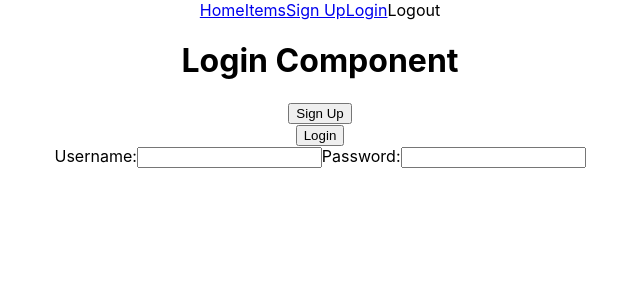
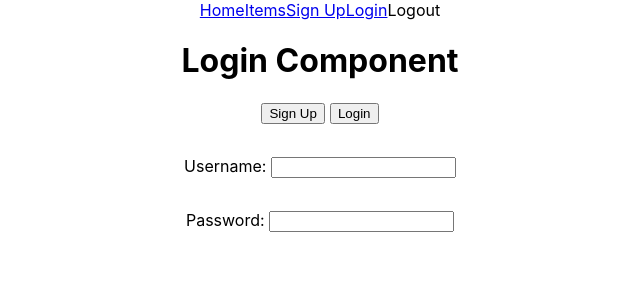
Before and after one commit to Build-Week-African-Marketplace-02/front-end, a React (Create React App) app in the folder african-marketplace/: page /login in a window 1280 px wide. Shown: the top 300 px of the page, without its empty margins (320-960 px from the left). Built offline with nearby package versions, Linux system fonts and the light colour scheme.

Commit message:
Some Styles Added to Login

```diff
--- a/african-marketplace/package.json
+++ b/african-marketplace/package.json
@@ -11,6 +11,7 @@
     "react-dom": "^17.0.2",
     "react-router-dom": "^5.2.0",
     "react-scripts": "4.0.3",
+    "styled-components": "^5.3.1",
     "web-vitals": "^1.0.1",
     "yup": "^0.32.9"
   },
--- a/african-marketplace/src/components/Login.js
+++ b/african-marketplace/src/components/Login.js
@@ -3,6 +3,30 @@ import { Link } from "react-router-dom";
 import axios from "axios";
 import { useHistory } from "react-router";
 import { ValidationError } from "yup";
+import styled from 'styled-components';
+
+const StyledLogin = styled.form`
+
+.login-inputs {
+    display: flex;
+    flex-direction: column;
+  }
+
+  #login-button-group {
+    display: flex;
+    flex-direction: row;
+    justify-content: center;
+  }
+
+  .signup-link {
+    margin-right: 5px;
+  }
+
+  label {
+    margin-top: 2.5%;
+  }
+
+`
 
 const initialFormValues = {
   username: "",
@@ -90,17 +114,19 @@ export default function Login() {
   //my code ends here
 
   return (
-    <form id="login-container" onSubmit={onSubmit}>
+    <StyledLogin id="login-container" onSubmit={onSubmit}>
       <h1>Login Component</h1>
-      <Link to="/signup">
-        <button className="signup-link">Sign Up</button>
-      </Link>
-      <div className="form-group login-submit">
-        <button id="login-button">Login</button>
+      <div id='login-button-group'>
+        <Link to="/signup">
+          <button className="signup-link">Sign Up</button>
+        </Link>
+        <div className="form-group login-submit">
+          <button id="login-button">Login</button>
+        </div>
       </div>
       <div className="form-group login-inputs">
         <label>
-          Username:
+          Username:&nbsp;
           <input
             value={formValues.email}
             onChange={onChange}
@@ -110,7 +136,7 @@ export default function Login() {
         </label>
 
         <label>
-          Password:
+          Password:&nbsp;
           <input
             value={formValues.password}
             onChange={onChange}
@@ -124,6 +150,6 @@ export default function Login() {
         <div>{formErrors.email}</div>
         <div>{formErrors.password}</div>
       </div>
-    </form>
+    </StyledLogin>
   );
 }
```
Also changed, not shown: 2 other files (tests, documents, lock files or other folders).
